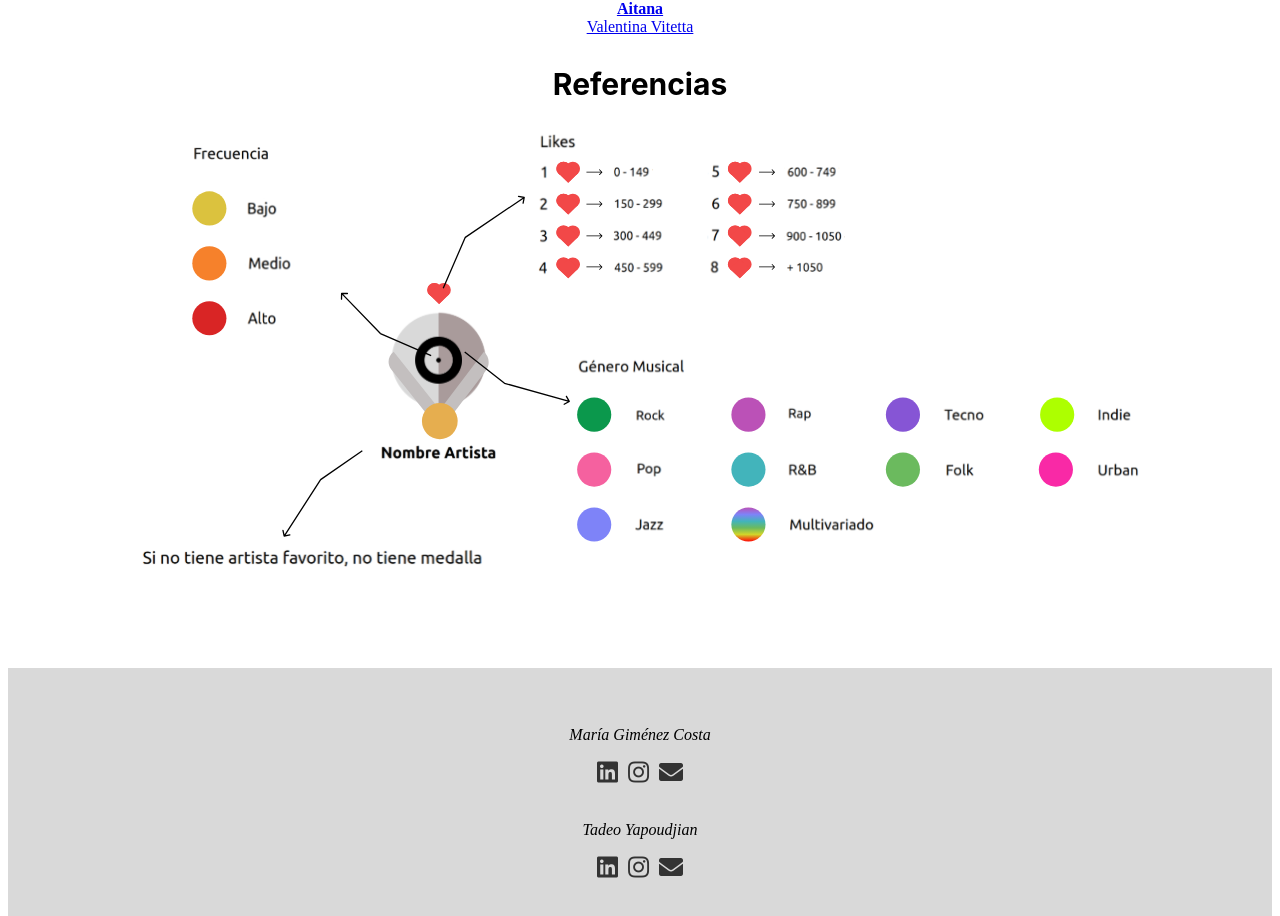
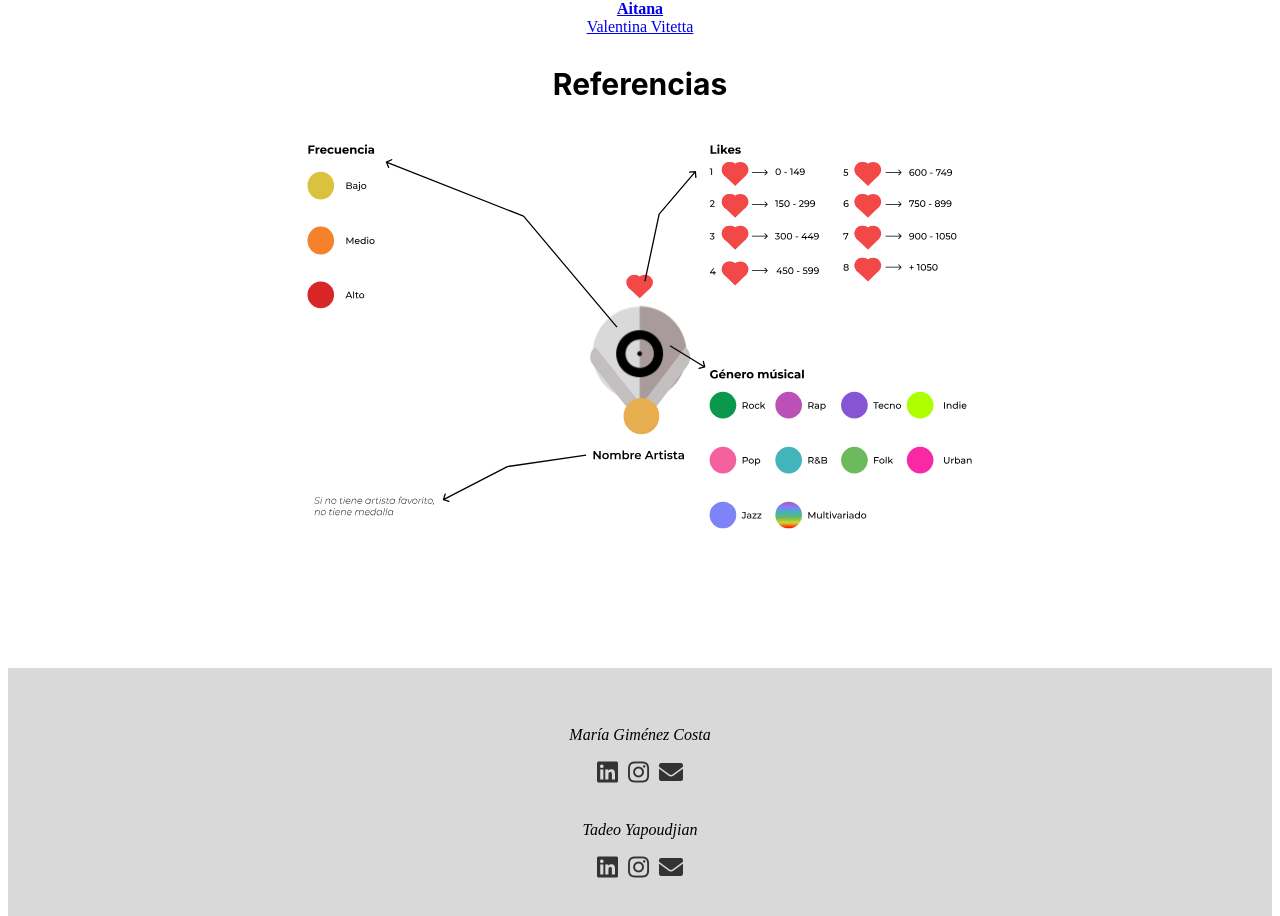
Before and after one commit to mrgimenezcosta/vd-maqueta-musica, a Svelte app: page / in a window 1280 px wide. Shown: the part 2900-3816 px from the top of the page. Built offline with nearby package versions, Linux system fonts and the light colour scheme.

Commit message:
referencias

```diff
--- a/src/App.svelte
+++ b/src/App.svelte
@@ -87,7 +87,7 @@
 
   <div class="referencias">
     <p>Referencias</p>
-    <img src={`images/referencias.svg`} width="1000" alt="referencias"/>
+    <img src={`images/Referencias.svg`} width="1000" alt="referencias"/>
   </div>
 
 </main>
```
Also changed, not shown: public/images/Referencias.svg (added).
